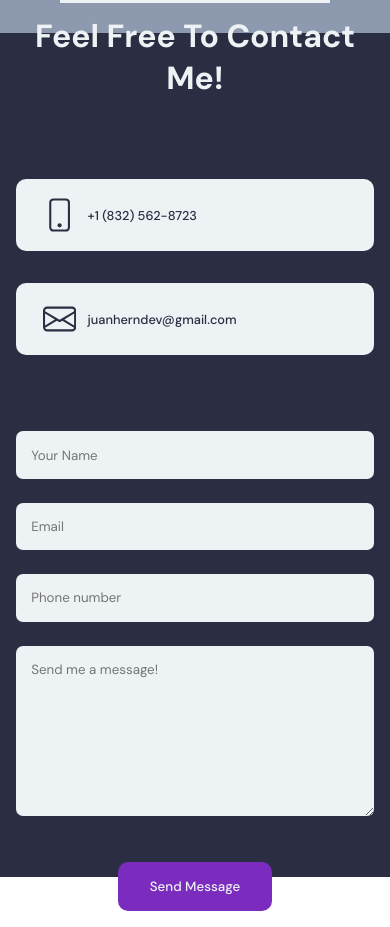
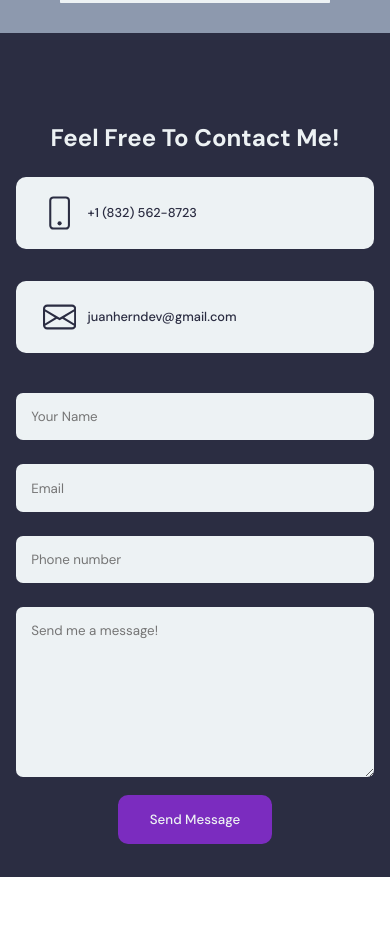
Before and after one commit to JJHDZ123/Portfolio-Website, a React (Create React App) app: page / in a window 390 px wide. Shown: the part 2499-3426 px from the top of the page. After the commit the page ends 3376 px from the top, so only its background shows below. Built offline with nearby package versions, Linux system fonts and the light colour scheme.

Commit message:
mobile bug fix in contact area

```diff
--- a/src/container/Footer/Footer.scss
+++ b/src/container/Footer/Footer.scss
@@ -14,6 +14,13 @@
     justify-content: center;
     align-items: center;
     color: var(--lightGray-color);
+
+    h2 {
+        @media screen and (max-width:770px) {
+            font-size: x-large;
+            margin-top: 2rem;
+        }
+    }
 
     .app__footer-cards {
         width: 100%;
@@ -64,6 +71,8 @@
 
         @media screen and (max-width:770px) {
             width: 100%;
+            margin: .5rem;
+
         }
 
     }
@@ -114,11 +123,15 @@
         margin: 2rem 0 0 0;
         font-family: var(--font-base);
         cursor: pointer;
+
+        @media screen and (max-width:770px) {
+            margin: .25rem 0;
+        }
     }
 
     @media screen and (max-width:770px) {
         width: 100%;
-        margin: 1rem 0;
+        margin: .25rem 0;
     }
 
 }
```
